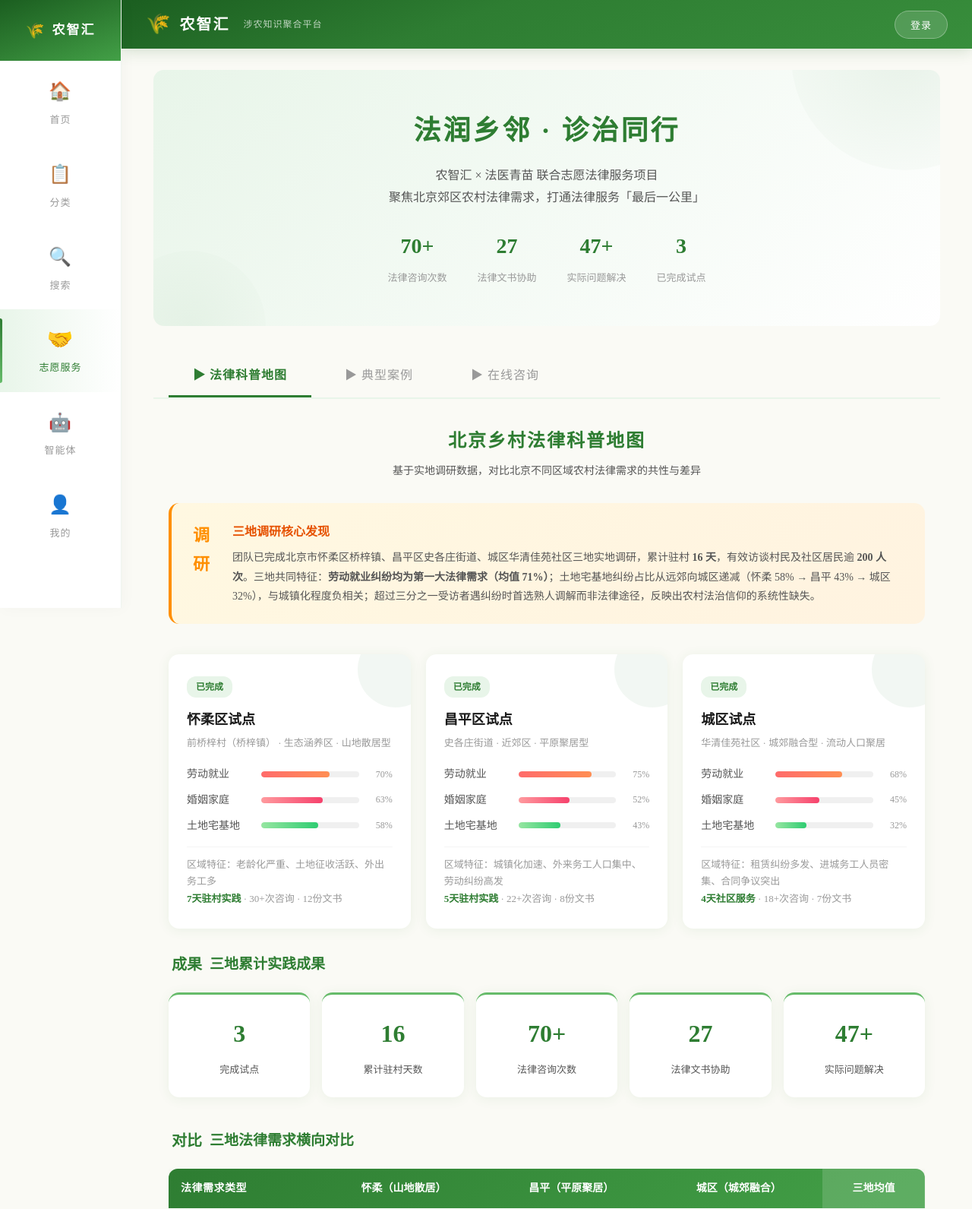
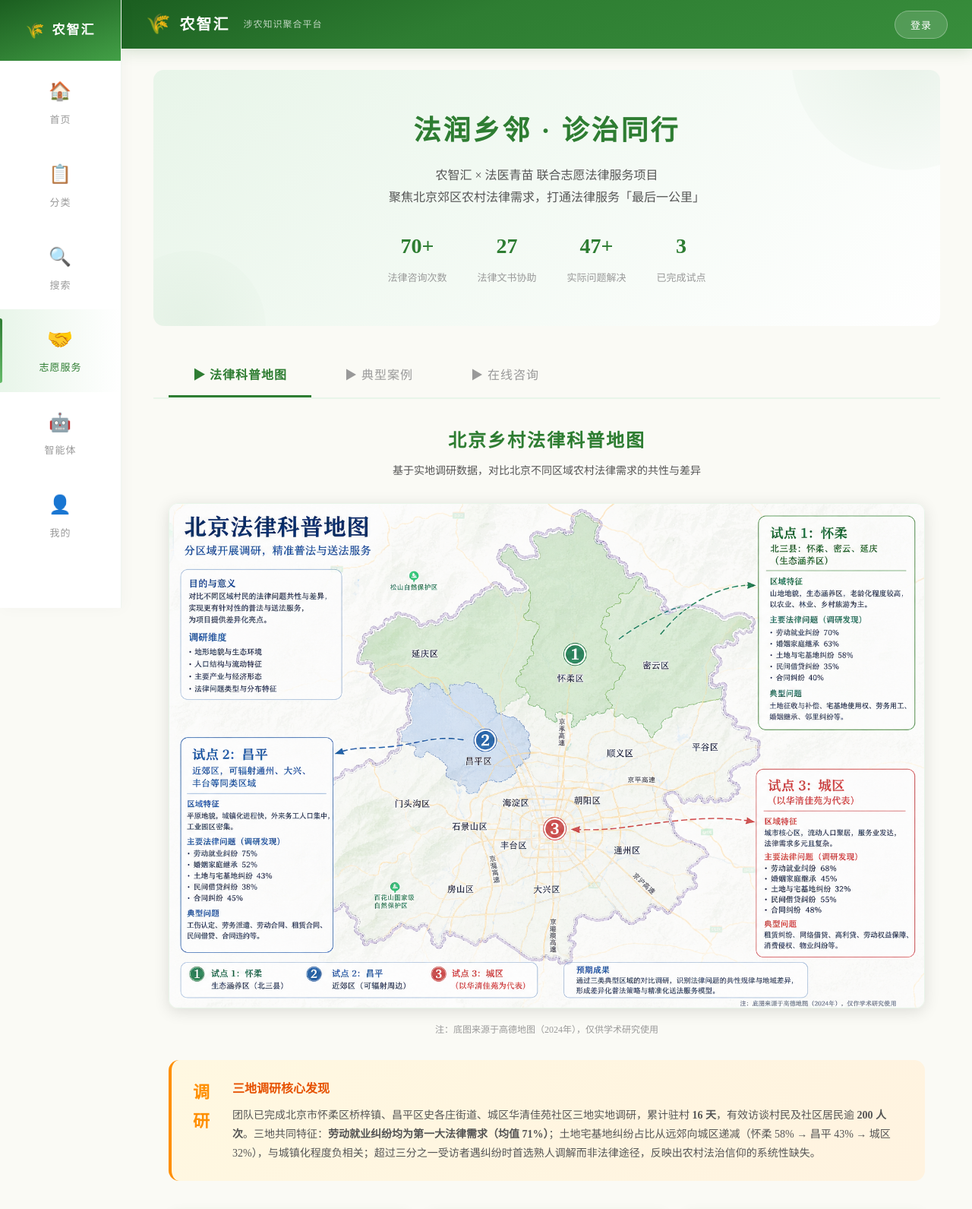
Before and after one commit to woshikatrinasunny-cmyk/nongzhihui, a Python web app: template html/templates/volunteer.html in a window 1280 px wide. Shown: the top 1591 px of the page at 76% size. Run offline with Jinja, Linux system fonts and the light colour scheme; the template is opened without the code that fills it, so the values that code supplies are empty.

Commit message:
feat: 法律科普地图页添加真实北京地图图片

```diff
--- a/html/templates/volunteer.html
+++ b/html/templates/volunteer.html
@@ -155,6 +155,11 @@
       <div class="map-header">
         <h2>北京乡村法律科普地图</h2>
         <p>基于实地调研数据，对比北京不同区域农村法律需求的共性与差异</p>
+      </div>
+
+      <div style="margin-bottom:30px;text-align:center">
+        <img src="/static/images/kepumap.png" alt="北京法律科普地图" style="max-width:100%;border-radius:12px;box-shadow:0 4px 20px rgba(0,0,0,.12);border:1px solid #e8f5e9">
+        <p style="margin-top:10px;font-size:12px;color:#999">注：底图来源于高德地图（2024年），仅供学术研究使用</p>
       </div>
 
       <div class="survey-insight">
```
Also changed, not shown: html/static/images/kepumap.png (added).
